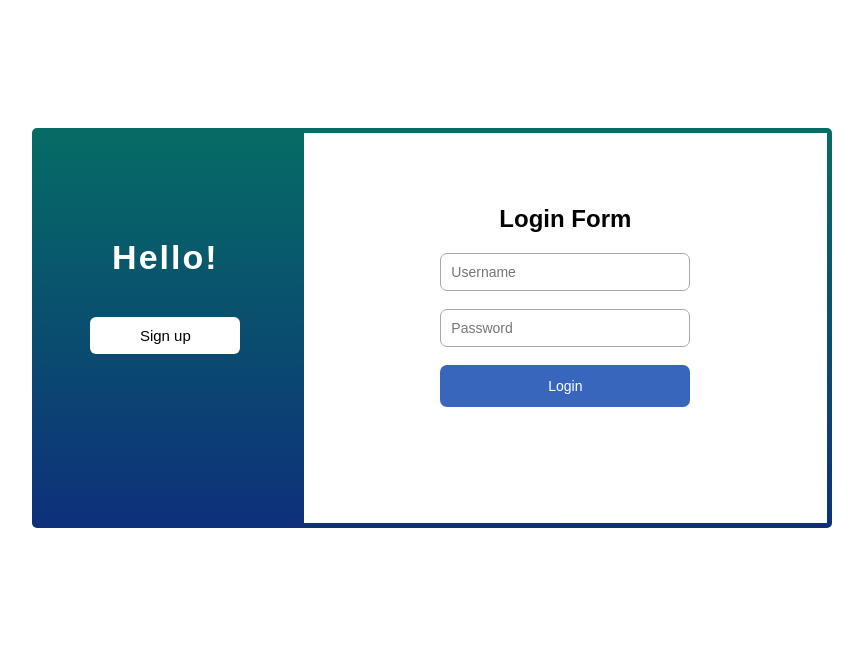
After one commit to suhail-711/x22248048_cpp, a Django app: page /user_login_page/ in a window 1280 px wide. The commit adds this page. Shown: the top 655 px of the page, without its empty margins (208-1071 px from the left). Run offline with Django 5.2, Linux system fonts and the light colour scheme.

Commit message:
sign_in added

```diff
--- a/backend/urls.py
+++ b/backend/urls.py
@@ -18,7 +18,7 @@ urlpatterns =[
     path('delete_books/<int:book_id>',views.delete_books,name="delete_books"),
     path('signup/',views.signup,name="signup"),
     path('save_backendadmin/',views.save_backendadmin,name="save_backendadmin"),
-    path('signin/',views.signin_page,name="signin"),
+    path('',views.signin_page,name="signin"),
     path('user_signin/',views.signin_admin,name="user_signin"),
     path('user_logout/',views.user_logout,name="logout")
 
--- a/backend/views.py
+++ b/backend/views.py
@@ -119,7 +119,7 @@ def save_backendadmin(request):
 
         obj = BackendUserDB(name=name, email=email, password=password)
         obj.save()
-        return redirect(signup_page)
+        return redirect(signin_page)
 
 def signin_page(request):
     return render(request,"sign_in.html")
--- a/book_shop/urls.py
+++ b/book_shop/urls.py
@@ -24,7 +24,7 @@ from book_shop import settings
 urlpatterns = [
     path('admin/', admin.site.urls),
     path('backend/', include(backend.urls)),
-    path('webapp/',include(bookshop_UI.urls))
+    path('',include(bookshop_UI.urls))
 
 
 ]
--- a/bookshop_UI/templates/home.html
+++ b/bookshop_UI/templates/home.html
@@ -52,7 +52,7 @@
                        </li>
                        {% else %}
                        <li class="nav-item">
-                          <a class="nav-link" href="{% url 'user_login' %}">Login</a>
+                          <a class="nav-link" href="{% url 'user_login_page' %}">Login</a>
                        </li>
                        {% endif %}
 
--- /dev/null
+++ b/bookshop_UI/templates/user_login_page.html
@@ -0,0 +1,263 @@
+<!DOCTYPE html>
+<html lang="en">
+<head>
+    <meta charset="UTF-8">
+    <meta name="viewport" content="width=h, initial-scale=1.0">
+    <title>Document</title>
+</head>
+<body>
+    <div class="container">
+        <!--Data or Content-->
+        <div class="box-1">
+            <div class="content-holder">
+                <h2>Hello!</h2>
+
+                <button class="button-1" onclick="signup()">Sign up</button>
+                <button class="button-2" onclick="login()">Login</button>
+            </div>
+        </div>
+
+
+        <!--Forms-->
+        <div class="box-2">
+            <div class="login-form-container">
+                <h1>Login Form</h1>
+                <form method="post" action="{% url 'user_login' %}">
+                    {% csrf_token %}
+                <input type="text" placeholder="Username" class="input-field" name="username">
+                <br><br>
+                <input type="password" placeholder="Password" class="input-field" name="password">
+                <br><br>
+                <button class="login-button" type="submit">Login</button>
+            </form>
+            </div>
+
+
+  <!--Create Container for Signup form-->
+        <div class="signup-form-container">
+            <h1>Sign Up Form</h1>
+
+            <form method="post"  action="{% url 'save_account' %}" name="signup_form" onsubmit="return ValidatingFn()">
+                {% csrf_token %}
+
+            <input type="text" placeholder="Username" class="input-field" name="name" required>
+            <br><br>
+            <input type="email" placeholder="Email" class="input-field" name="email" required>
+            <br><br>
+            <input type="password" placeholder="Password" class="input-field" name="password1" required>
+            <br><br>
+            <input type="password" placeholder="Confirm Password" class="input-field" name="password2" required>
+            <br><br>
+            <button class="signup-button" type="submit">Sign Up</button>
+        </form>
+        </div>
+
+        </div>
+
+        <style>
+            *{
+  margin: 0px;
+  padding: 0px;;
+}
+
+body{
+  font-family: Arial, Helvetica, sans-serif;
+}
+
+.container
+{
+  display: grid;
+  grid-template-columns: 1fr 2fr;
+  background-color: red;
+  background: linear-gradient(to bottom, rgb(6, 108, 100),  rgb(14, 48, 122));
+  width: 800px;
+  height: 400px;
+  margin: 10% auto;;
+  border-radius: 5px;
+}
+
+.content-holder
+{
+  text-align: center;
+  color: white;
+  font-size: 14px;
+  font-weight: lighter;
+  letter-spacing: 2px;
+  margin-top: 15%;
+  padding: 50px;
+}
+
+.content-holder h2
+{
+  font-size: 34px;
+  margin: 20px auto;
+}
+
+.content-holder p
+{
+  margin: 30px auto;
+}
+
+.content-holder button
+{
+  border:none;
+  font-size: 15px;
+  padding: 10px;
+  border-radius: 6px;
+  background-color: white;
+  width: 150px;
+  margin: 20px auto;
+}
+
+
+.box-2{
+  background-color: white;
+
+  margin: 5px;
+}
+
+.login-form-container
+{
+  text-align: center;
+  margin-top: 10%;
+
+}
+
+.login-form-container h1
+{
+  color: black;
+  font-size: 24px;
+  padding: 20px;
+}
+
+.input-field
+{
+  box-sizing: border-box;
+  font-size: 14px;
+  padding: 10px;
+  border-radius: 7px;
+  border: 1px solid rgb(168, 168, 168);
+  width: 250px;
+  outline: none;
+}
+
+.login-button{
+  box-sizing: border-box;
+  color: white;
+  font-size: 14px;
+  padding: 13px;
+  border-radius: 7px;
+  border: none;
+  width: 250px;
+  outline: none;
+  background-color: rgb(56, 102, 189);
+}
+
+
+
+.button-2
+{
+  display: none;
+}
+
+
+
+
+
+.signup-form-container
+{
+  position: relative;
+  top: 50%;
+  left: 50%;
+  transform: translate(-50%,-60%);
+  text-align: center;
+  display: none;
+}
+
+
+.signup-form-container h1
+{
+  color: black;
+  font-size: 24px;
+  padding: 20px;
+}
+
+.signup-button{
+  box-sizing: border-box;
+  color: white;
+  font-size: 14px;
+  padding: 13px;
+  border-radius: 7px;
+  border: none;
+  width: 250px;
+  outline: none;
+  background-color: rgb(56, 189, 149);
+}
+        </style>
+
+        <script>
+            function signup()
+{
+    document.querySelector(".login-form-container").style.cssText = "display: none;";
+    document.querySelector(".signup-form-container").style.cssText = "display: block;";
+    document.querySelector(".container").style.cssText = "background: linear-gradient(to bottom, rgb(56, 189, 149),  rgb(28, 139, 106));";
+    document.querySelector(".button-1").style.cssText = "display: none";
+    document.querySelector(".button-2").style.cssText = "display: block";
+
+};
+
+function login()
+{
+    document.querySelector(".signup-form-container").style.cssText = "display: none;";
+    document.querySelector(".login-form-container").style.cssText = "display: block;";
+    document.querySelector(".container").style.cssText = "background: linear-gradient(to bottom, rgb(6, 108, 224),  rgb(14, 48, 122));";
+    document.querySelector(".button-2").style.cssText = "display: none";
+    document.querySelector(".button-1").style.cssText = "display: block";
+
+}
+        </script>
+
+<script>
+    function ValidatingFn(){
+     x = document.signup_form.password1.value;
+     y = document.signup_form.password2.value;
+           if(x.length<8){
+               alert("Password required at least 8 characters")
+               return false
+          }
+          else if(x == y){
+               return true
+               }
+          else{
+               alert("Password does not match!!")
+               return false
+               }
+
+}
+</script>
+
+
+<script src="https://unpkg.com/sweetalert/dist/sweetalert.min.js"></script>
+{% if messages %}
+   {% for i in messages %}
+       {% if i.tags == 'warning' %}
+           <script>
+               swal('{{i}}', '', 'warning')
+           </script>
+       {% elif i.tags == 'error' %}
+           <script>
+               swal('{{i}}', '', 'error')
+           </script>
+       {% elif i.tags == 'info' %}
+           <script>
+               swal('{{i}}', '', 'info')
+           </script>
+       {% else %}
+           <script>
+               swal('{{i}}', '', 'success')
+           </script>
+       {% endif %}
+   {% endfor %}
+{% endif %}
+</body>
+</html>
--- a/bookshop_UI/urls.py
+++ b/bookshop_UI/urls.py
@@ -11,11 +11,12 @@ urlpatterns =[
     path('bookby_category/<category>',views.bookby_category,name="bookby_category"),
     path('single_book/<int:book_id>',views.single_book,name="single_book"),
     path('customer_query/',views.customer_queries,name="customer_query"),
-    path('signup_page/',views.signup_page,name="sign_up_page"),
+    # path('signup_page/',views.signup_page,name="sign_up_page"),
     path('save_account/',views.save_useraccount,name="save_account"),
     path('user_login/',views.user_login,name="user_login"),
     path('user_logout/',views.user_logout,name="user_logout"),
     path('save_cart/',views.save_cart,name="save_cart"),
-    path('remove_cartitem/<int:book_id>',views.remove_cartitem,name="remove_cartitem")
+    path('remove_cartitem/<int:book_id>',views.remove_cartitem,name="remove_cartitem"),
+    path('user_login_page/',views.user_login_page,name="user_login_page")
 
 ]
--- a/bookshop_UI/views.py
+++ b/bookshop_UI/views.py
@@ -64,8 +64,12 @@ def customer_queries(request):
         obj.save()
         return redirect(contact_us)
 
-def signup_page(request):
-    return render(request,"signup_page.html")
+# def signup_page(request):
+#     return render(request,"signup_page.html")
+
+
+def user_login_page(request):
+    return render(request,"user_login_page.html")
 
 def save_useraccount(request):
 
@@ -77,7 +81,7 @@ def save_useraccount(request):
         obj = UserAccount(name=name, email=email, password=password)
         obj.save()
         messages.success(request, "Success! Your account is now active.Please Login.. Happy shopping")
-        return redirect(signup_page)
+        return redirect(user_login_page)
 
 
 
@@ -92,15 +96,15 @@ def user_login(request):
             return redirect(home_page)
         else:
             messages.error(request, "User not found.!")
-            return redirect(signup_page)
+            return redirect(user_login_page)
     else:
-        return redirect(signup_page)
+        return redirect(user_login_page)
 
 def user_logout(request):
     del request.session['name']
     del request.session['password']
     messages.success(request, "You have been signed out.")
-    return redirect(signup_page)
+    return redirect(user_login_page)
 
 def save_cart(request):
     if request.method == "POST":
```
Also changed, not shown: db.sqlite3.
